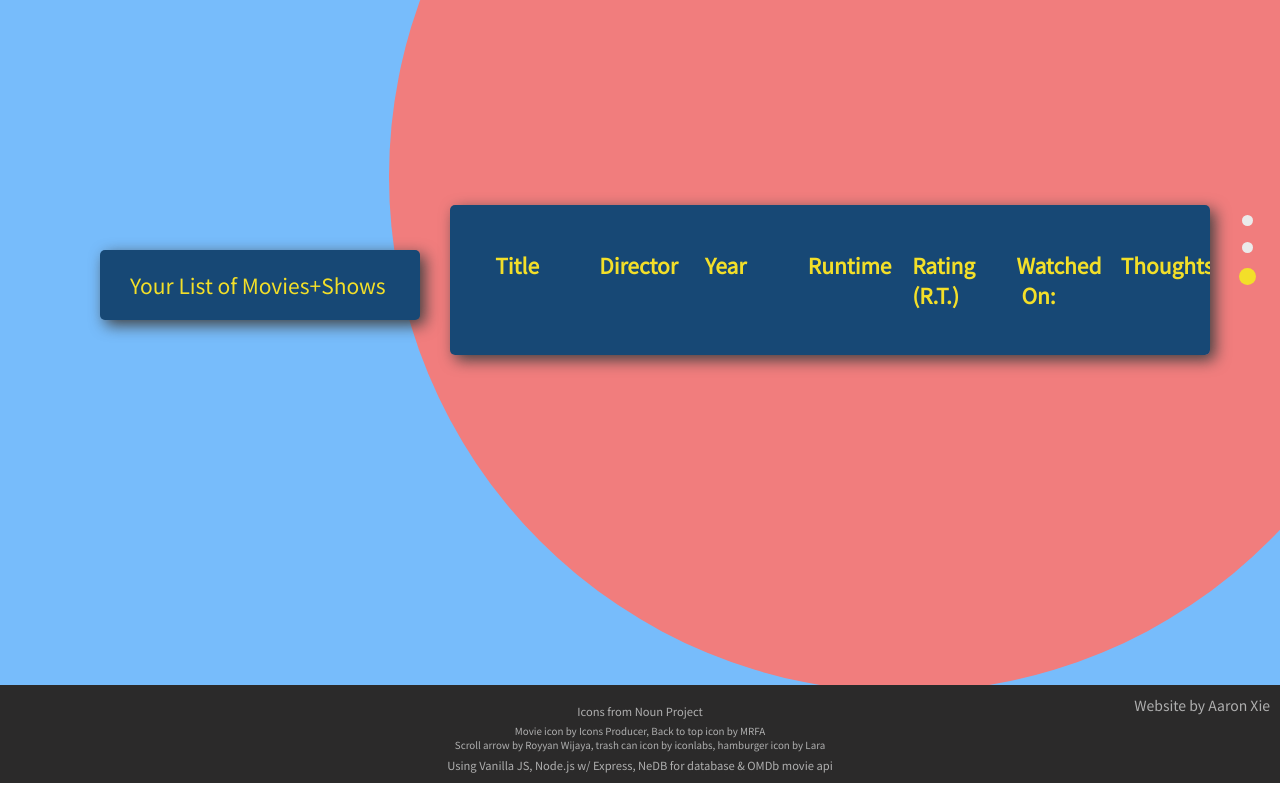
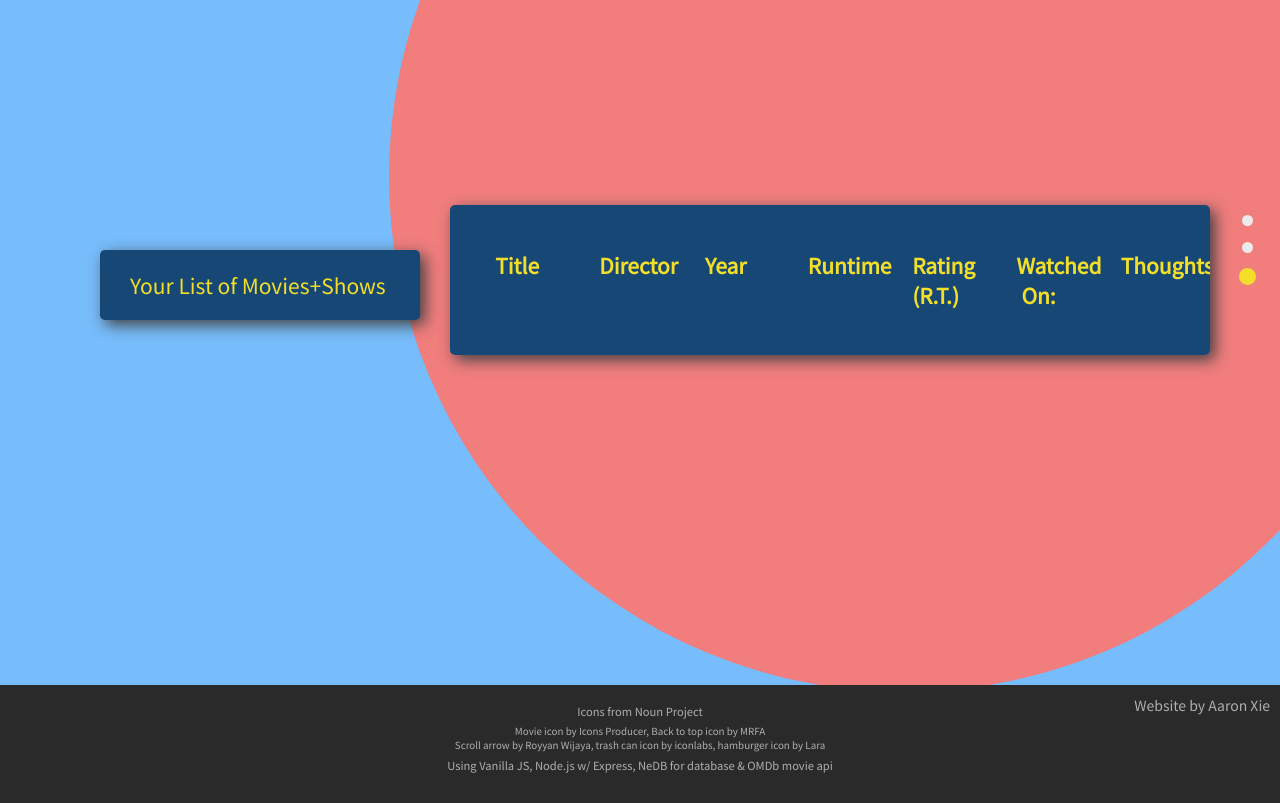
Before and after one commit to aaronxie0000/Binge-Watch-List, a website: page public/index.html in a window 1280 px wide. Shown: the part 1715-2518 px from the top of the page. Drawn offline with Linux system fonts and the light colour scheme.

Commit message:
update footer

```diff
--- a/public/style.css
+++ b/public/style.css
@@ -185,10 +185,11 @@ form input[type="submit"] {
 
 footer {
   background-color: rgb(43, 42, 42);
-  height: 7rem;
+  min-height: 7rem;
   color: rgb(175, 175, 175);
 
   padding: 10px;
+  padding-bottom: 25px;
 }
 
 footer p {
```
